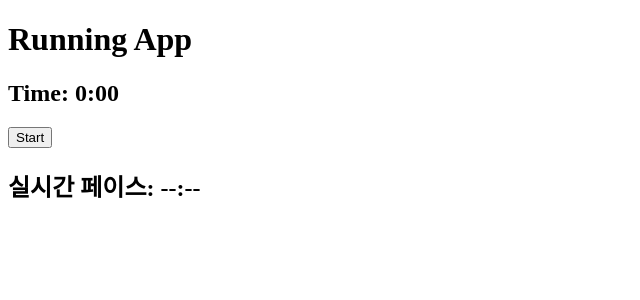
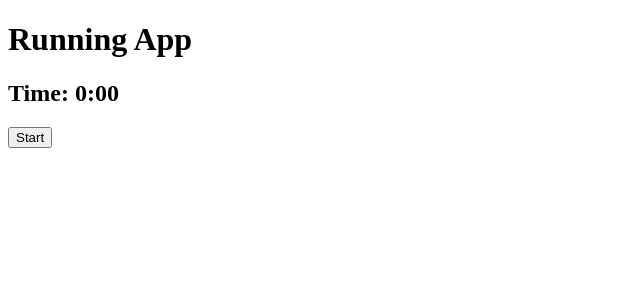
Before and after one commit to yunnnnn12/RunningApp, a React (Vite) app in the folder front/: page / in a window 1280 px wide. Shown: the top 300 px of the page, without its empty margins (0-640 px from the left). Built offline with nearby package versions, Linux system fonts and the light colour scheme.

Commit message:
refactor(PaceDisplay.jsx): display only final results after run ends

```diff
--- a/front/src/PaceDisplay/PaceDisplay.jsx
+++ b/front/src/PaceDisplay/PaceDisplay.jsx
@@ -1,7 +1,8 @@
 import React, { useEffect, useState } from "react";
 import { formatPace } from "./paceUtils";
 
-function PaceDisplay({ sessionId, isRunning }) {
+function PaceDisplay({ sessionId, isRunning, isEnded }) {
+
   const [currentPace, setCurrentPace] = useState(null);
   const [finalPace, setFinalPace] = useState(null);
 
@@ -10,13 +11,14 @@ function PaceDisplay({ sessionId, isRunning }) {
 
     const interval = setInterval(async () => {
       try {
-        // 실시간 세션 정보 가져오기
         const res = await fetch(`http://localhost:8080/api/running/session/${sessionId}`);
-        if (!res.ok) throw new Error("Failed to fetch session info");
+        const data = await res.json();
 
-        const data = await res.json();
-        setCurrentPace(data.averagePace); // sec/km
-        if (!isRunning && data.endTime) {
+        if (isRunning) {
+          setCurrentPace(data.averagePace);
+        }
+
+        if (isEnded) {
           setFinalPace(data.averagePace);
         }
 
@@ -26,12 +28,20 @@ function PaceDisplay({ sessionId, isRunning }) {
     }, 5000);
 
     return () => clearInterval(interval);
-  }, [sessionId, isRunning]);
+
+  }, [sessionId, isRunning, isEnded]);
 
   return (
     <div style={{ marginTop: "20px" }}>
-      <h2>실시간 페이스: {formatPace(currentPace)}</h2>
-      {!isRunning && finalPace && <h2>완주 페이스: {formatPace(finalPace)}</h2>}
+
+      {isRunning && (
+        <h2>실시간 페이스: {formatPace(currentPace)}</h2>
+      )}
+
+      {isEnded && finalPace && (
+        <h2>완주 페이스: {formatPace(finalPace)}</h2>
+      )}
+
     </div>
   );
 }
```
